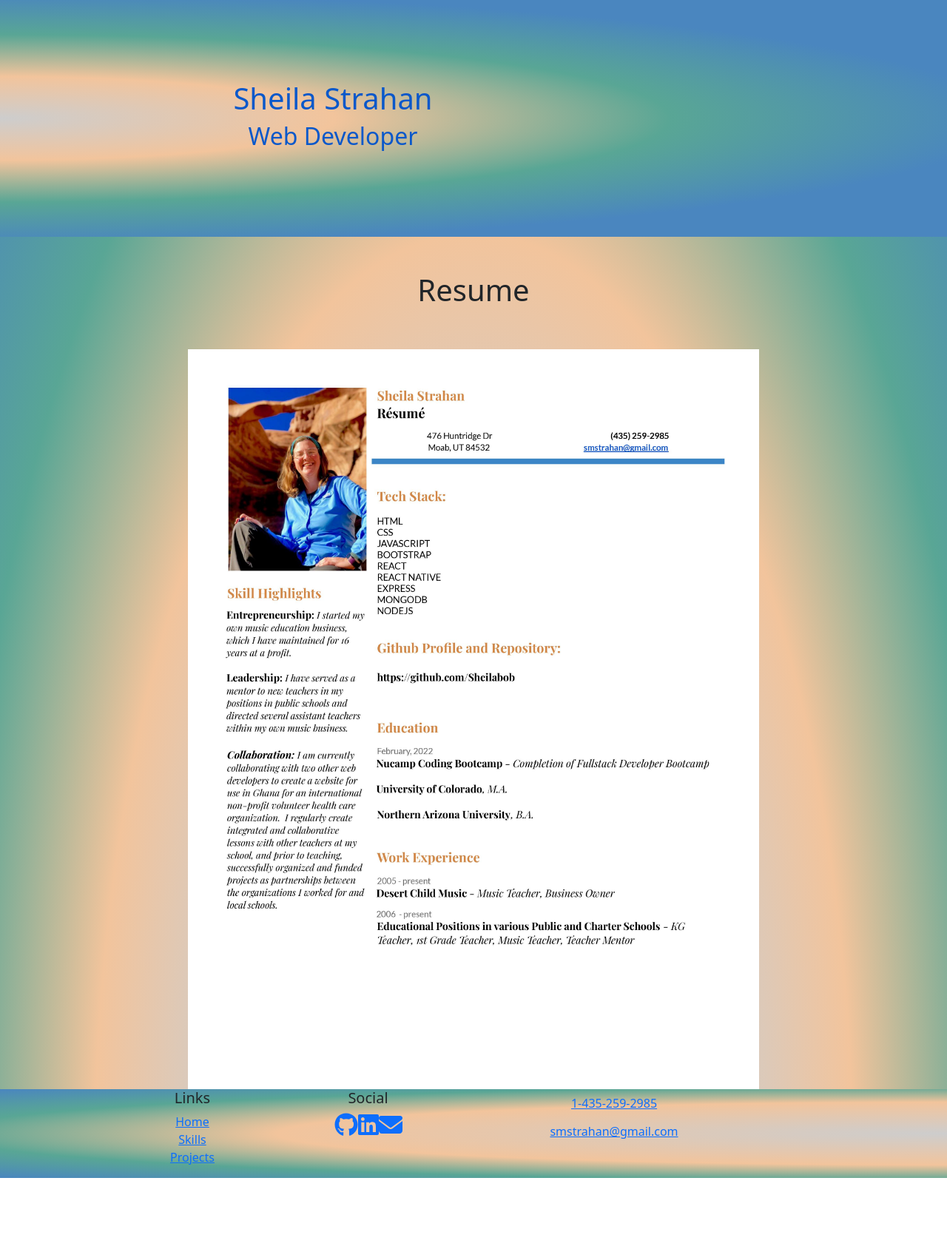
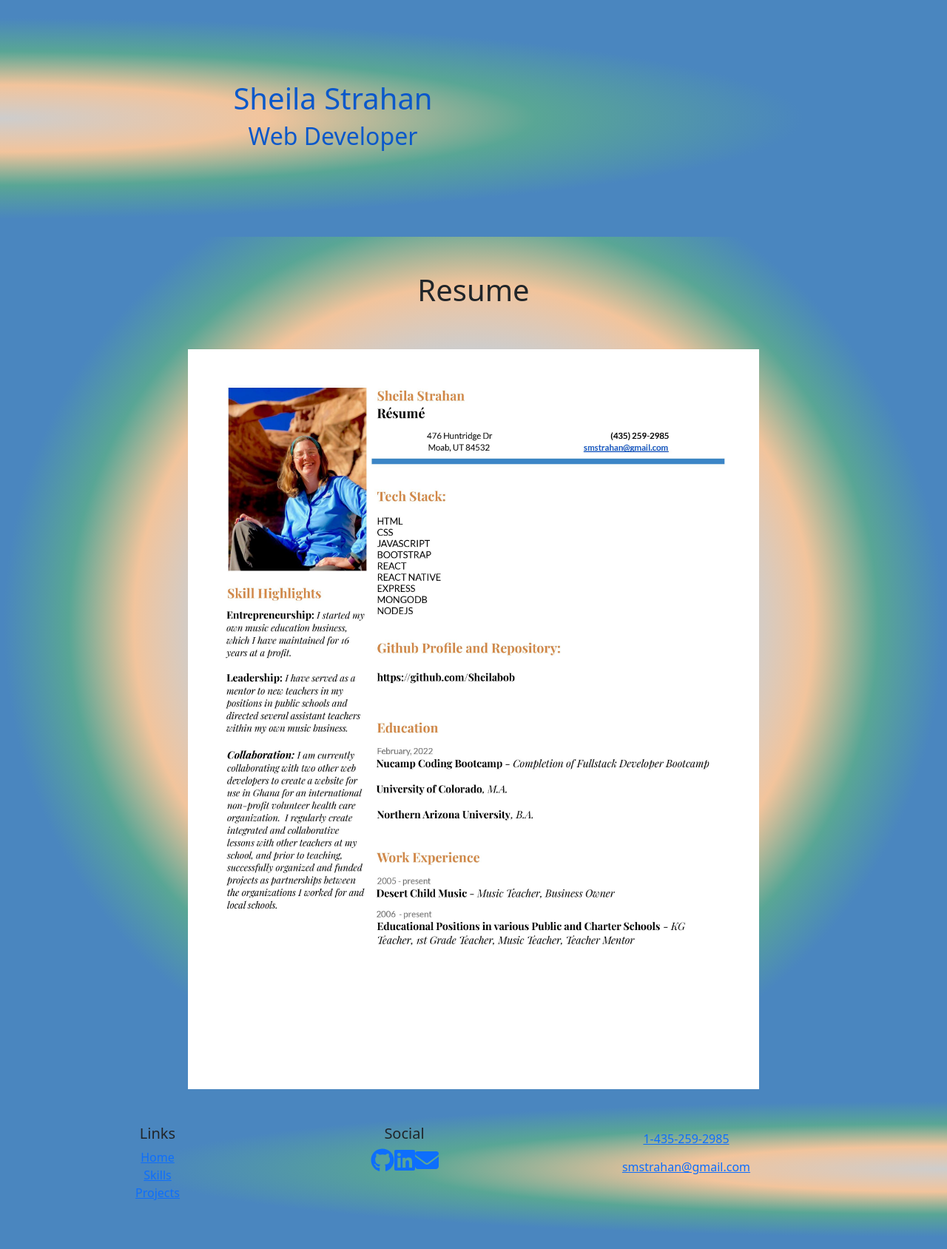
Before and after one commit to Sheilabob/SheilaStrahanPortfolio, a React (Create React App) app: page /resume in a window 1280 px wide. Shown: the whole page at 74% size. Before the commit the page ends 1592 px from the top, so only its background shows below. Built offline with nearby package versions, Linux system fonts and the light colour scheme.

Commit message:
changed background

```diff
--- a/src/App.css
+++ b/src/App.css
@@ -2,11 +2,11 @@
   text-align: center;
   background-color: #cdcdcd;
   background-image: radial-gradient(
-    ellipse at bottom,
+    circle,
     #cdcdcd 35%,
     #f2c49cff,
     #59a695ff,
-    #4a86bfff
+    #4a86bfff 60%
   );
 }
 
@@ -17,7 +17,7 @@
     #cdcdcd,
     #f2c49cff,
     #59a695ff,
-    #4a86bfff 75%
+    #4a86bfff 60%
   );
 }
 
@@ -30,9 +30,9 @@
   background-image: radial-gradient(
     ellipse at right,
     #cdcdcd,
-    #f2c49cff 50%,
+    #f2c49cff,
     #59a695ff,
-    #4a86bfff
+    #4a86bfff 60%
   );
 }
 
--- a/src/Components/Footer.js
+++ b/src/Components/Footer.js
@@ -9,7 +9,7 @@ export default function Footer() {
         <footer className="site-footer">
             <div className="container">
                 <div className="row">
-                    <div className="col-4 col-sm-2 offset-1">
+                    <div className="col-4 col-sm-2 offset-1 m-5">
                         <h5>Links</h5>
                         <ul className="list-unstyled">
                             <li><Link to='/home'>Home</Link></li>
@@ -17,7 +17,7 @@ export default function Footer() {
                             <li><Link to='/projects'>Projects</Link></li>
                         </ul>
                     </div>
-                    <div className="col-6 col-sm-3 text-center">
+                    <div className="col-6 col-sm-3 text-center m-5">
                         <h5>Social</h5>
 
                         <a className="social-btn" href="http://twitter.com/" target="_blank">
@@ -31,7 +31,7 @@ export default function Footer() {
                         </a>
 
                     </div>
-                    <div className="col-sm-4 text-center">
+                    <div className="col-sm-3 text-center m-5">
                         <a role="button" className="btn btn-link" href="tel:+14352592985"><i className="fa fa-phone" /> 1-435-259-2985</a><br />
                         <a role="button" className="btn btn-link" href="mailto:smstrahan@gmail.com"><i className="fa fa-envelope-o" /> smstrahan@gmail.com</a>
 
--- a/src/Components/Main.js
+++ b/src/Components/Main.js
@@ -16,6 +16,7 @@ export default function Main () {
             <ProjectsComponent />
             <Link to='/resume' style={{textDecoration: 'none'}}><Resume /></Link>
 
+
         </>
     )
 }
--- a/src/Components/Resume.js
+++ b/src/Components/Resume.js
@@ -8,7 +8,7 @@ export default function Resume() {
             <Row className="m-5">
                 <h1>Resume</h1>
             </Row>
-            <Row>
+            <Row className="m-5">
                 <Col>
                     <img src="/assets/images/techResume.jpg" height="400" alt="resume"/>
                 </Col>
```
